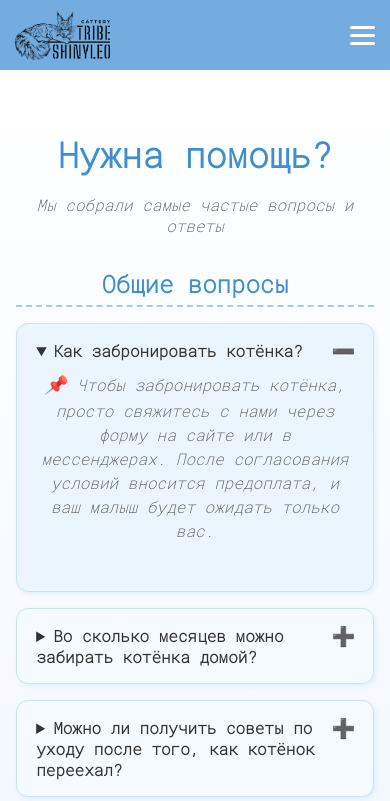
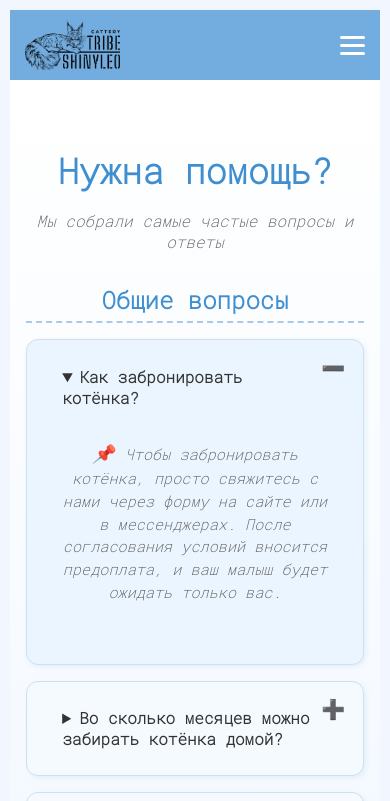
Before and after one commit to AlenaStone/newMAinCoonwebseit, a plain HTML site: page help.html in a window 390 px wide. Both pictures are taken after a click on the heading "Как забронировать котёнка?". Shown: the top 801 px of the page. Drawn offline with Linux system fonts and the light colour scheme.

Commit message:
Finished all Help, made help.js

```diff
--- a/css/help.css
+++ b/css/help.css
@@ -53,11 +53,27 @@ details {
   background: #f5faff;
   padding: 1rem 1.2rem;
   box-shadow: 2px 2px 5px rgba(62, 142, 208, 0.1);
+    overflow: hidden;
   transition: all 0.3s ease;
 }
 
+
 details[open] {
   background-color: #eaf5ff;
+}
+
+.details-content {
+  overflow: hidden;
+  max-height: 0;
+  transition: max-height 0.3s ease;
+}
+details[open] .details-content {
+  /* fallback max-height if JS is disabled */
+  max-height: 1000px;
+}
+details.active summary {
+  color: #2d6ea5;
+  text-decoration: underline;
 }
 
 details summary {
@@ -92,6 +108,7 @@ details p {
   line-height: 1.5;
   color: #444;
 }
+
 
 /* Кнопка */
 .button-container {
@@ -167,3 +184,34 @@ details:nth-of-type(9) p::before {
   border-radius: 16px;
   box-shadow: 0 4px 10px rgba(0,0,0,0.1);
 }
+@media (max-width: 600px) {
+  body {
+    font-size: 16px;
+    padding: 10px;
+  }
+
+  details summary {
+    font-size: 1rem;
+    padding: 0.6em 1em;
+  }
+
+  .details-content {
+    font-size: 0.95rem;
+    padding: 0.8em 1em;
+  }
+
+  h1, h2, h3 {
+    font-size: 1.2rem;
+    margin-top: 1em;
+  }
+
+  button, a.button {
+    font-size: 1rem;
+    padding: 0.6em 1em;
+  }
+
+  /* Убираем лишние отступы */
+  * {
+    box-sizing: border-box;
+  }
+}
--- a/css/main.css
+++ b/css/main.css
@@ -71,6 +71,7 @@ h1, h2, h3 {
 @media (max-width: 768px) {
   .header-main {
       height: 80vh; /* Еще меньше высота для мобильных */
+      background-size: keep-cover; /* Сохраняем пропорции */
   }
 
   .text-container {
--- a/help.html
+++ b/help.html
@@ -1,14 +1,16 @@
 <!DOCTYPE html>
 <html lang="ru">
+
 <head>
   <meta charset="UTF-8" />
-  <meta name="viewport" content="width=device-width, initial-scale=1.0"/>
+  <meta name="viewport" content="width=device-width, initial-scale=1.0" />
   <title>Помощь — ShinyLeo Tribe</title>
   <link href="css/help.css" rel="stylesheet" />
   <link href="css/header.css" rel="stylesheet" />
   <link href="css/footer.css" rel="stylesheet" />
   <link href="https://fonts.googleapis.com/css2?family=Roboto+Mono:wght@200&display=swap" rel="stylesheet" />
 </head>
+
 <body>
   <header class="main-header">
     <div class="header-top">
@@ -43,17 +45,20 @@
 
         <details>
           <summary>Как забронировать котёнка?</summary>
-        <p>Чтобы забронировать котёнка, просто свяжитесь с нами через форму на сайте или в мессенджерах. После согласования условий вносится предоплата, и ваш малыш будет ожидать только вас.</p>
+          <p>Чтобы забронировать котёнка, просто свяжитесь с нами через форму на сайте или в мессенджерах. После
+            согласования условий вносится предоплата, и ваш малыш будет ожидать только вас.</p>
         </details>
 
         <details>
           <summary>Во сколько месяцев можно забирать котёнка домой?</summary>
-        <p>Обычно котята готовы к переезду после 3 месяцев. К этому возрасту они получают необходимые прививки, приучены к лотку и готовы к адаптации в новом доме.</p>
+          <p>Обычно котята готовы к переезду после 3 месяцев. К этому возрасту они получают необходимые прививки,
+            приучены к лотку и готовы к адаптации в новом доме.</p>
         </details>
 
         <details>
           <summary>Можно ли получить советы по уходу после того, как котёнок переехал?</summary>
-        <p>Конечно! Мы всегда остаёмся на связи и с радостью поможем советами по питанию, гигиене и адаптации. Нам важно, чтобы котёнок и его семья чувствовали себя уверенно.</p>
+          <p>Конечно! Мы всегда остаёмся на связи и с радостью поможем советами по питанию, гигиене и адаптации. Нам
+            важно, чтобы котёнок и его семья чувствовали себя уверенно.</p>
         </details>
 
         <!-- УХОД -->
@@ -61,17 +66,20 @@
 
         <details>
           <summary>Чем кормить котёнка?</summary>
-        <p>Мы рекомендуем корм премиум-класса, подходящий по возрасту. При передаче котёнка вы получите рекомендации по питанию и переходу на взрослый корм.</p>
+          <p>Мы рекомендуем корм премиум-класса, подходящий по возрасту. При передаче котёнка вы получите рекомендации
+            по питанию и переходу на взрослый корм.</p>
         </details>
 
         <details>
           <summary>Какие процедуры уже были проведены у ветеринара?</summary>
-        <p>Каждый котёнок проходит ветеринарный осмотр, получает необходимые прививки и обработку от паразитов. Также мы приучаем к туалету и уходу за шерстью.</p>
+          <p>Каждый котёнок проходит ветеринарный осмотр, получает необходимые прививки и обработку от паразитов. Также
+            мы приучаем к туалету и уходу за шерстью.</p>
         </details>
 
         <details>
           <summary>Какие прививки нужно будет делать после?</summary>
-        <p>После базового курса вакцинации, который мы делаем до передачи, владельцу нужно будет ежегодно делать профилактические прививки. Мы выдаём ветпаспорт с отметками.</p>
+          <p>После базового курса вакцинации, который мы делаем до передачи, владельцу нужно будет ежегодно делать
+            профилактические прививки. Мы выдаём ветпаспорт с отметками.</p>
         </details>
 
         <!-- ДОКУМЕНТЫ -->
@@ -79,12 +87,14 @@
 
         <details>
           <summary>Какие документы получает котёнок?</summary>
-        <p>При передаче вы получаете ветеринарный паспорт с прививками, метрику или родословную (в зависимости от договора), а также договор купли-продажи.</p>
+          <p>При передаче вы получаете ветеринарный паспорт с прививками, метрику или родословную (в зависимости от
+            договора), а также договор купли-продажи.</p>
         </details>
 
         <details>
           <summary>Доставляете ли вы котят в другие города или страны?</summary>
-        <p>Да, доставка возможна по России и за границу. Мы поможем организовать транспортировку и обеспечим все необходимые документы для переезда.</p>
+          <p>Да, доставка возможна по России и за границу. Мы поможем организовать транспортировку и обеспечим все
+            необходимые документы для переезда.</p>
         </details>
       </div>
 
@@ -110,14 +120,17 @@
       <li>
         <a href="https://instagram.com/shinyleo_tribe" class="social-icon__link" target="_blank" aria-label="Instagram">
           <svg width="24" height="24" fill="currentColor" viewBox="0 0 24 24">
-                <path d="M7 2C4.2 2 2 4.2 2 7v10c0 2.8 2.2 5 5 5h10c2.8 0 5-2.2 5-5V7c0-2.8-2.2-5-5-5H7zm10 2c1.7 0 3 1.3 3 3v10c0 1.7-1.3 3-3 3H7c-1.7 0-3-1.3-3-3V7c0-1.7 1.3-3 3-3h10zm-5 3a5 5 0 100 10 5 5 0 000-10zm0 2a3 3 0 110 6 3 3 0 010-6zm4.5-2a1 1 0 100 2 1 1 0 000-2z"/>
+            <path
+              d="M7 2C4.2 2 2 4.2 2 7v10c0 2.8 2.2 5 5 5h10c2.8 0 5-2.2 5-5V7c0-2.8-2.2-5-5-5H7zm10 2c1.7 0 3 1.3 3 3v10c0 1.7-1.3 3-3 3H7c-1.7 0-3-1.3-3-3V7c0-1.7 1.3-3 3-3h10zm-5 3a5 5 0 100 10 5 5 0 000-10zm0 2a3 3 0 110 6 3 3 0 010-6zm4.5-2a1 1 0 100 2 1 1 0 000-2z" />
           </svg>
         </a>
       </li>
       <li>
-            <a href="https://www.facebook.com/shinyleo.tribe" class="social-icon__link" target="_blank" aria-label="Facebook">
+        <a href="https://www.facebook.com/shinyleo.tribe" class="social-icon__link" target="_blank"
+          aria-label="Facebook">
           <svg width="24" height="24" fill="currentColor" viewBox="0 0 24 24">
-                <path d="M22 12a10 10 0 10-11.5 9.9v-7H8v-3h2.5V9c0-2.5 1.5-3.9 3.8-3.9 1.1 0 2.2.2 2.2.2v2.4h-1.2c-1.2 0-1.6.7-1.6 1.5v1.9h2.8l-.4 3h-2.4v7A10 10 0 0022 12z"/>
+            <path
+              d="M22 12a10 10 0 10-11.5 9.9v-7H8v-3h2.5V9c0-2.5 1.5-3.9 3.8-3.9 1.1 0 2.2.2 2.2.2v2.4h-1.2c-1.2 0-1.6.7-1.6 1.5v1.9h2.8l-.4 3h-2.4v7A10 10 0 0022 12z" />
           </svg>
         </a>
       </li>
@@ -127,7 +140,8 @@
     <p>&copy; 2025 Мой проект. Все права защищены.</p>
   </footer>
 
-
+  <script src="js/help.js" defer></script>
 </body>
 
+
 </html>
--- /dev/null
+++ b/js/help.js
@@ -0,0 +1,31 @@
+document.querySelectorAll("details").forEach(detail => {
+  const summary = detail.querySelector("summary");
+  const content = document.createElement("div");
+  while (summary.nextSibling) {
+    content.appendChild(summary.nextSibling);
+  }
+  content.classList.add("details-content");
+  detail.appendChild(content);
+
+  summary.addEventListener("click", e => {
+    e.preventDefault();
+
+    const isOpen = detail.hasAttribute("open");
+
+    document.querySelectorAll("details[open]").forEach(openDetail => {
+      if (openDetail !== detail) {
+        openDetail.removeAttribute("open");
+        const c = openDetail.querySelector(".details-content");
+        c.style.maxHeight = null;
+      }
+    });
+
+    if (isOpen) {
+      content.style.maxHeight = null;
+      setTimeout(() => detail.removeAttribute("open"), 300);
+    } else {
+      detail.setAttribute("open", "");
+      content.style.maxHeight = content.scrollHeight + "px";
+    }
+  });
+});
```
Lines whose indentation alone changed are shown as unchanged.
